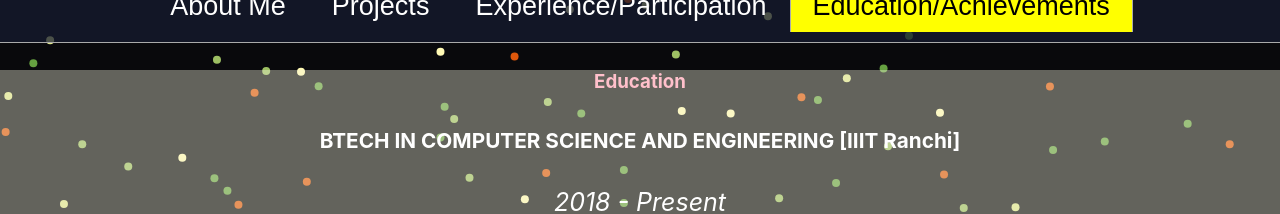
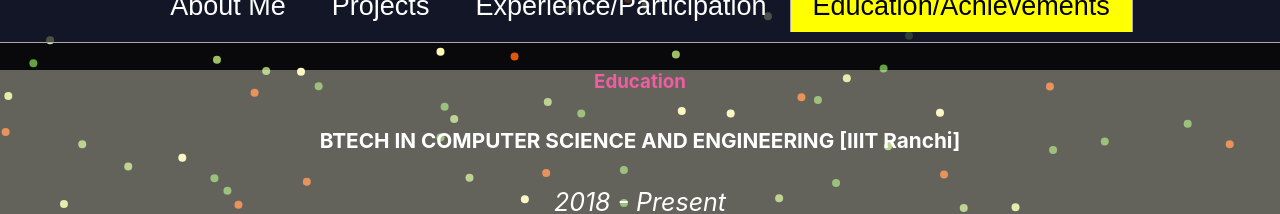
Before and after one commit to ananya8606/Portfolio-website-using-Reactjs, a React (Create React App) app: page / in a window 1280 px wide. Both pictures are taken after a click on the tab "Education/Achievements". Shown: the part 273-487 px from the top of the page. Built offline with nearby package versions, Linux system fonts and the light colour scheme.

Commit message:
Create HomeTabs.js

```diff
--- a/src/components/HomeTabs.js
+++ b/src/components/HomeTabs.js
@@ -41,7 +41,7 @@
             />
             </Container>
 <Container fluid className="rank-section">
-<h3 className="resume-title" style={{color:"pink"}}>Soft Skills:</h3>
+<h3 className="resume-title" style={{color:"#f25ca2"}}>Soft Skills:</h3>
             <Resumecontent
               title="Languages:"
               content={[
@@ -50,7 +50,7 @@
             />
     </Container>
 <Container fluid className="rank-section">
-<h3 className="resume-title" style={{color:"pink"}}>Positions of Responsibility:</h3>
+<h3 className="resume-title" style={{color:"#f25ca2"}}>Positions of Responsibility:</h3>
             <Resumecontent
               title="Positon|Member:"
               content={[
@@ -61,7 +61,7 @@
     </TabPanel>
 <TabPanel classname="b3">
 <Container fluid className="education-section">
-<h3 className="resume-title" style={{color:"pink"}}>Education</h3>
+<h3 className="resume-title" style={{color:"#f25ca2"}}>Education</h3>
             <Resumecontent
               title="BTECH IN COMPUTER SCIENCE AND ENGINEERING [IIIT Ranchi] "
               date="2018 - Present"
```
